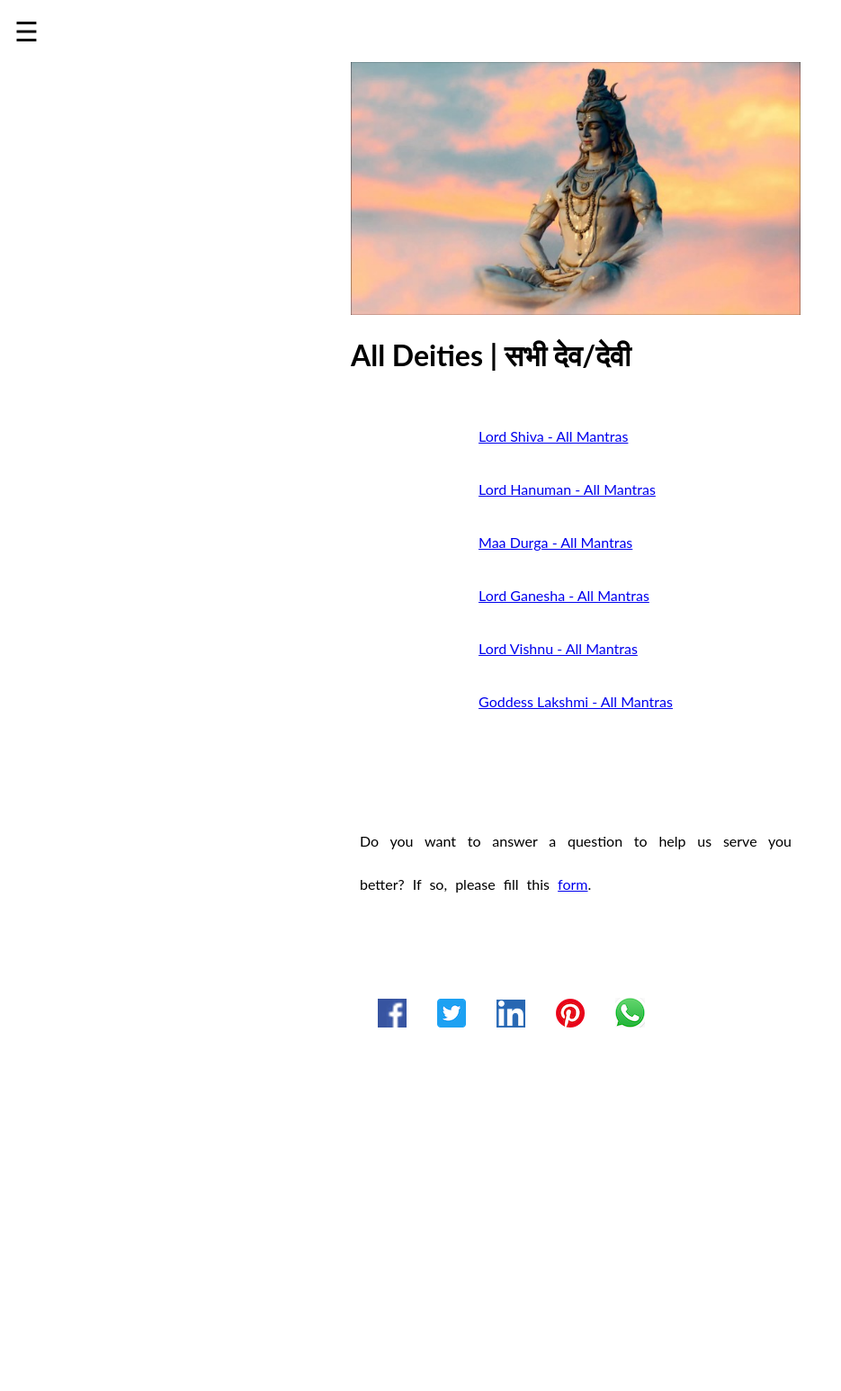
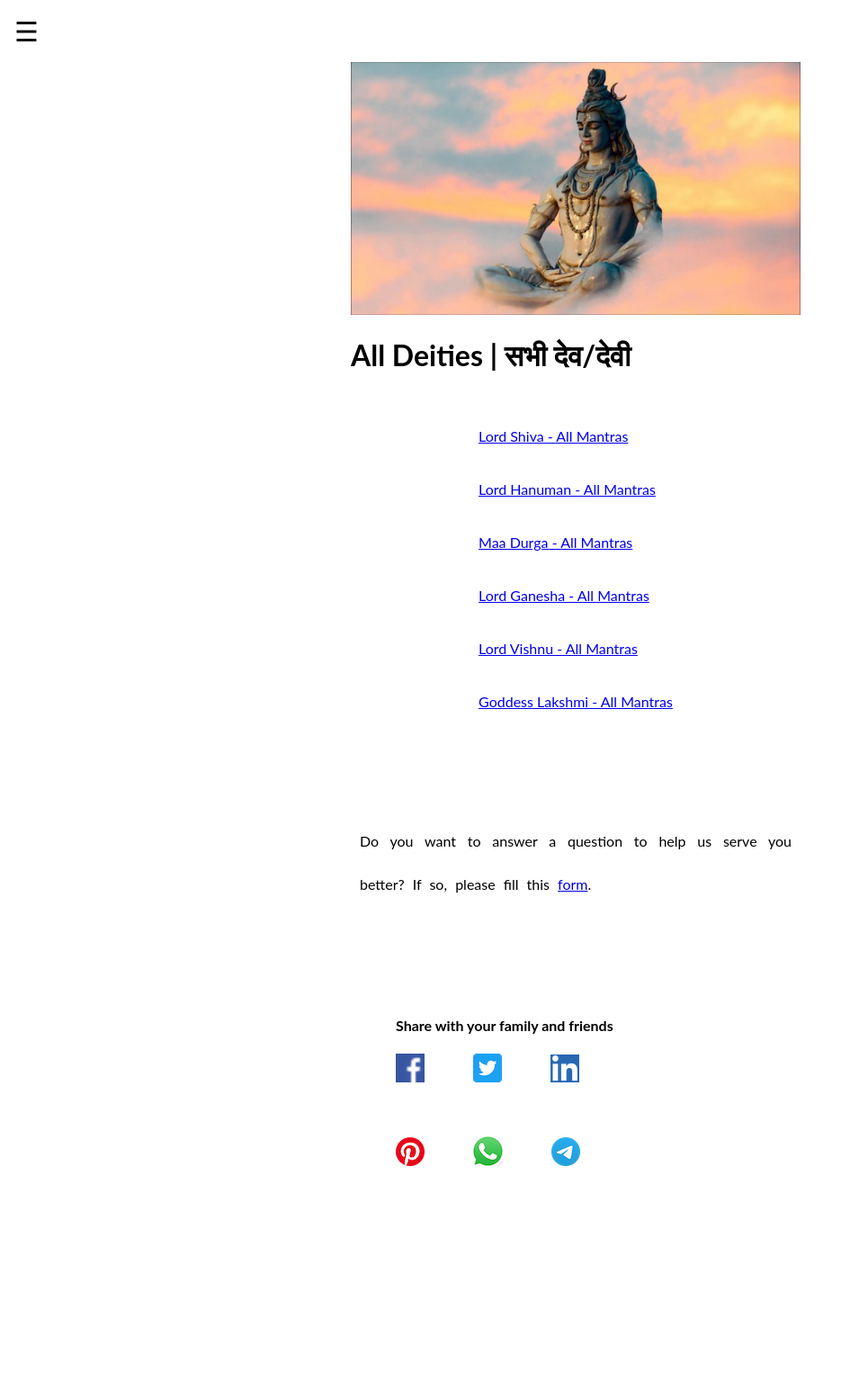
Before and after one commit to abhishekdjoshi/abhishekdjoshi.kclstr.io, a Jekyll site: the page deity.html, which Jekyll copies as it is, in a window 1280 px wide. Shown: the whole page at 90% size, without its empty margins (0-935 px from the left). Built offline with Jekyll 4.4.1, drawn with Linux system fonts in a browser that asks for light colours; a script that is not in the unit is left out; before the commit the page ends 1392 px from its top, so only the background shows below that.

Commit message:
Update deity.html

```diff
--- a/deity.html
+++ b/deity.html
@@ -206,42 +206,50 @@
       <br /><br />
       <br /><br />
 
-      <span style="padding-left:30px;"></span>
+      <h4 style="padding-left:50px;">Share with your family and friends</h4>
+      <span style="padding-left:50px;"></span>
       <a
         href="https://www.facebook.com/sharer/sharer.php?u=kclstr.com/deity.html"
         target="_blank"
         ><img src="/images/facebook.png"
       /></a>
-      <span style="padding-left:30px;"></span>
+      <span style="padding-left:50px;"></span>
       <a
         href="https://twitter.com/intent/tweet?text=kclstr.com/deity.html"
         target="_blank"
         ><img src="/images/twitter.png"
       /></a>
-      <span style="padding-left:30px;"></span>
+      <span style="padding-left:50px;"></span>
       <a
         href="https://www.linkedin.com/shareArticle?mini=true&url=kclstr.com/deity.html&title=All%20Mantras%20and%20Hymns&summary=Find%20all%20Mantras%20and%20Hymns%20in%20English%20and%20Devanagari%20script&source="
         target="_blank"
         ><img src="/images/linkedin.png"
       /></a>
 
-      <span style="padding-left:30px;"></span>
+      <br /><br /><br /><br />
+      <span style="padding-left:50px;"></span>
       <a
         href="https://pinterest.com/pin/create/button/?url=&media=https%3A//kclstr.com/deity.html&description=Find%20all%20the%20Mantras%20and%20Hymns%20in%20English%20and%20Devanagari%20script"
         target="_blank"
         ><img src="/images/pinterest.png"
       /></a>
 
-      <span style="padding-left:30px;"></span>
+      <span style="padding-left:50px;"></span>
       <a
         href="whatsapp://send?text=https://kclstr.com/deity.html"
         target="_blank"
         data-action="share/whatsapp/share"
         ><img src="/images/whatsapp.png"
       /></a>
+      <span style="padding-left:50px;"></span>
+      <a
+        href="https://t.me/share/url?url=https://kclstr.com/deity.html&text=Find%20all%20the%20Mantras%20and%20Hymns%20in%20English%20and%20Devanagari%20script"
+        target="_blank"
+        ><img src="/images/telegram.png"
+      /></a>
 
       <br /><br /><br /><br />
-      <span style="padding-left:30px;"></span>
+      <span style="padding-left:50px;"></span>
       <span
         class="likebtn-wrapper"
         data-theme="github"
```
